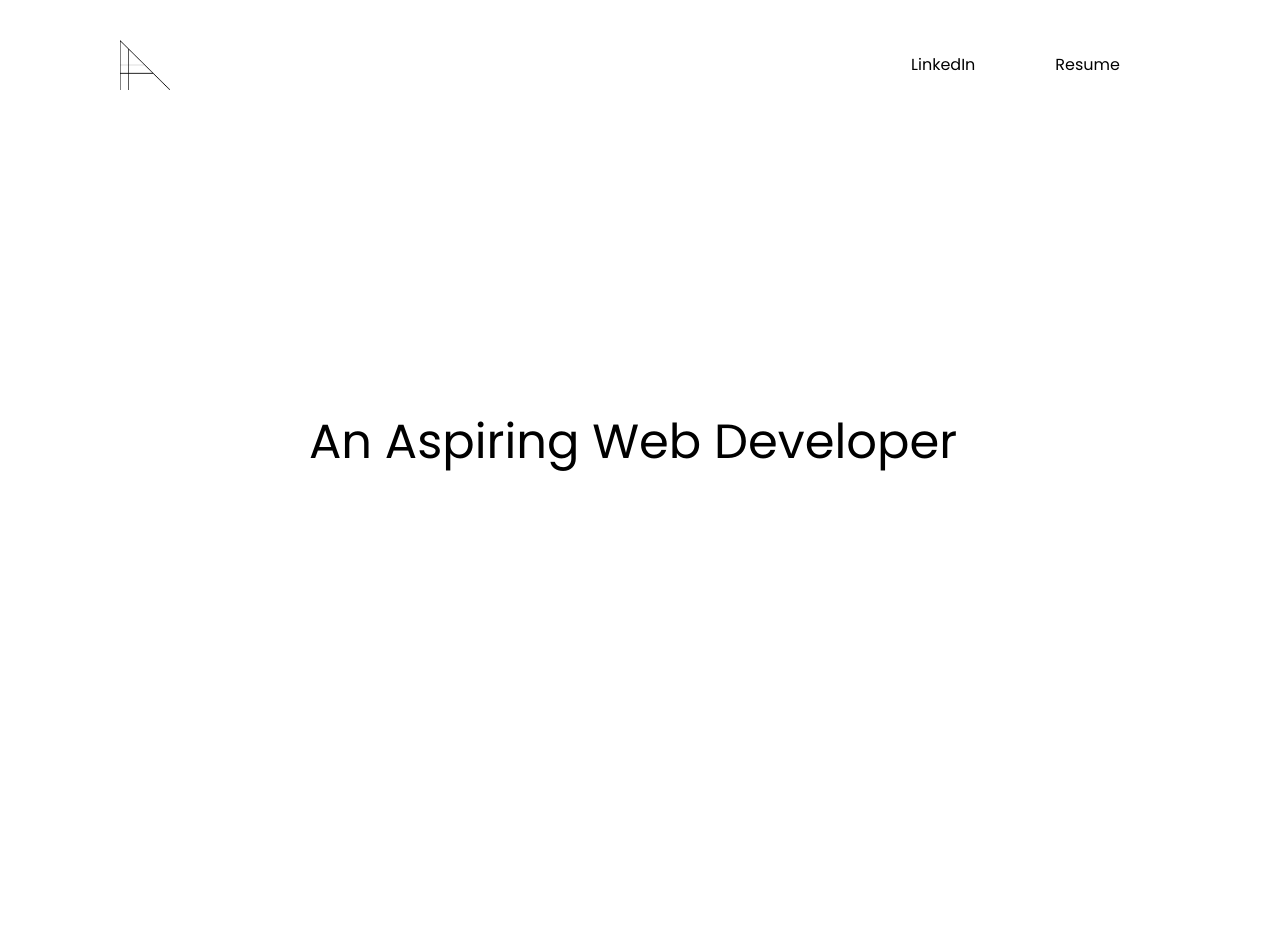
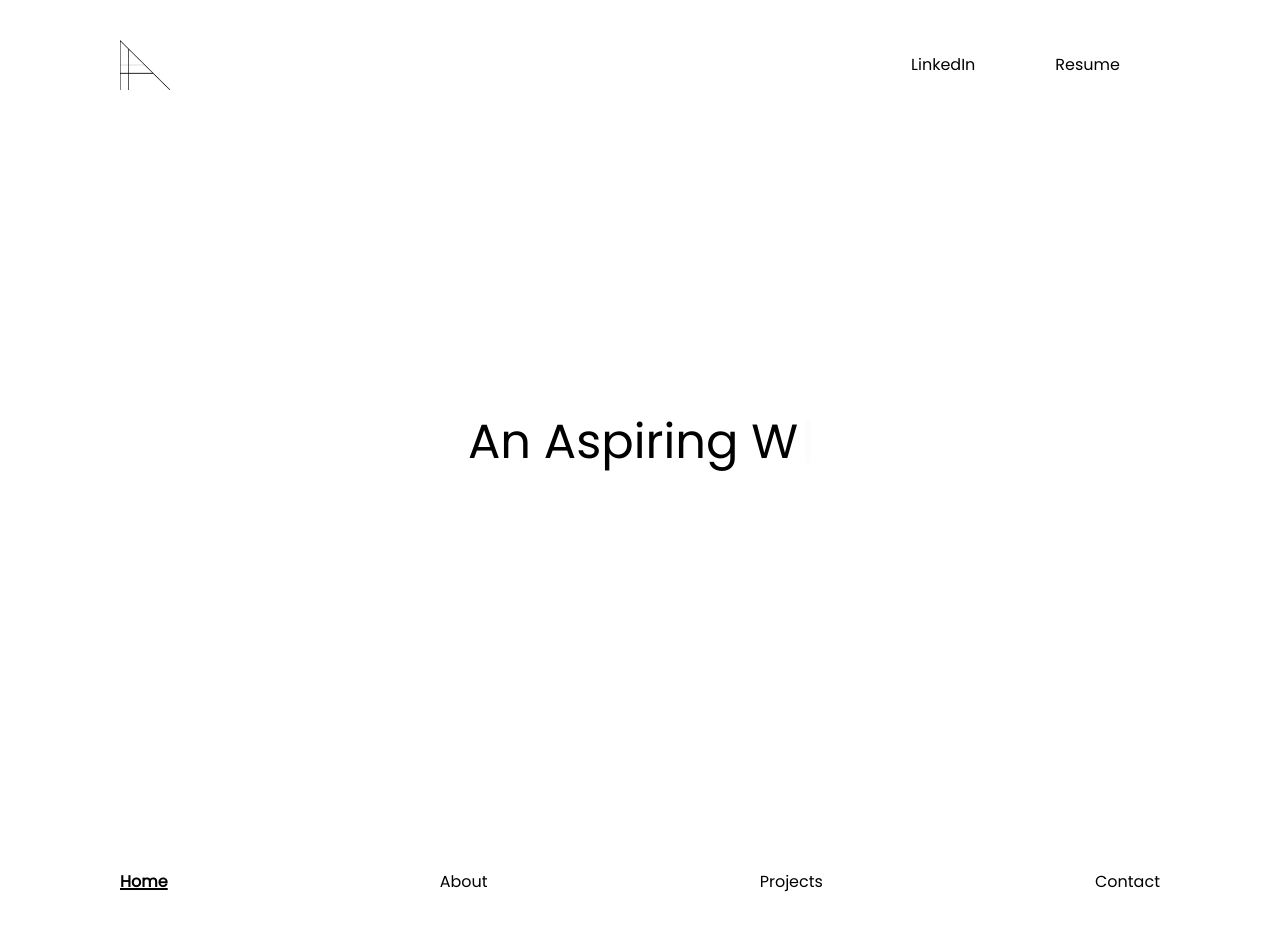
Before and after one commit to lucidaaa/lxc.github.id, a Next.js app: page / in a window 1280 px wide. Shown: the top 930 px of the page. Before the commit the page ends 800 px from the top, so only its background shows below. Built offline with nearby package versions, Linux system fonts and the light colour scheme.

Commit message:
third commit

```diff
--- /dev/null
+++ b/pages/footer.js
@@ -0,0 +1,13 @@
+
+export default function Footer() {
+  return (
+          <nav className=' static bg-white px-10 pt-10 mb-12 md:px-10 lg:px-20'>
+            <ul className=' md:flex md:justify-between md:pt-40'>
+              <li className=' py-3 underline decoration-2 font-bold'><a href='#'>Home</a></li>
+              <li className=' py-3'><a href='#'>About</a></li>
+              <li className=' py-3'><a href='#'>Projects</a></li>
+              <li className=' py-3'><a href='#'>Contact</a></li>
+            </ul>
+          </nav>
+  )
+}
--- a/pages/index.js
+++ b/pages/index.js
@@ -1,8 +1,7 @@
 import Head from 'next/head'
-import NavBar from '../pages/navbar.'
+import NavBar from '../pages/navbar'
+import FootNav from '../pages/footer'
 import { useTypewriter, Cursor } from 'react-simple-typewriter'
-import Image from 'next/image'
-import Link from 'next/link'
 
 export default function Home() {
 
@@ -12,7 +11,7 @@ export default function Home() {
     'This is My Portfolio.',
     'I Hope You Like It!'],
     loop: true,
-    delaySpeed: 3000,
+    delaySpeed: 1500,
   })
 
   return (
@@ -26,11 +25,11 @@ export default function Home() {
       <main className=' bg-white px-10 font-poppins'>
         <section className=' min-h-screen'>
           <NavBar/>
-          <h1 className=' text-5xl text-center p-20 py-60'>
+          <h1 className=' text-3xl md:text-4xl lg:text-5xl text-center px-20 py-60 max-h-80'>
             <span>{text}</span>
             < Cursor />
           </h1>
-
+          <FootNav/>
         </section>
       </main>
     </div>
```
Also changed, not shown: pages/navbar.js (renamed from pages/navbar..js).
